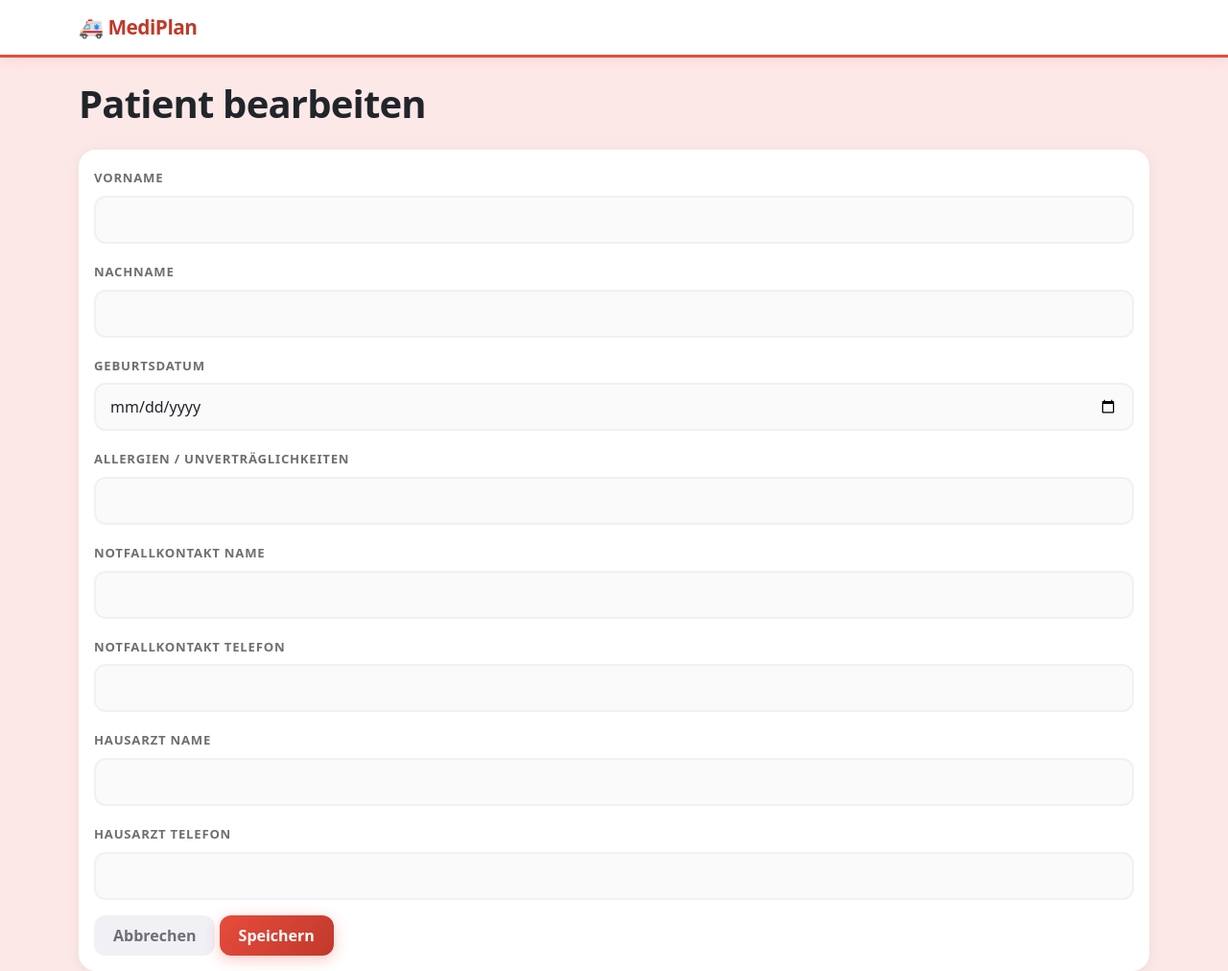
After one commit to skurskimaren-wq/mediplan, a Flask app: template templates/patient_bearbeiten.html in a window 1280 px wide. The commit adds this page. Shown: the whole page at 96% size. Run offline with Flask 3, Linux system fonts and the light colour scheme; the template is opened without the code that fills it, so the values that code supplies are empty.

Commit message:
Patient bearbeiten und Datum formatiert

```diff
--- a/app.py
+++ b/app.py
@@ -6,6 +6,7 @@ import io
 import base64
 import functools
 from datetime import timedelta
+from datetime import datetime
 
 app = Flask(__name__)
 app.secret_key = 'mediplan-geheim-2026'
@@ -29,6 +30,14 @@ def index():
     conn = get_connection()
     patienten = conn.execute('SELECT * FROM patienten WHERE nutzer_id = ?', (session['nutzer_id'],)).fetchall()
     conn.close()
+
+    def format_datum(datum):
+        try:
+            return datetime.strptime(datum, '%Y-%m-%d').strftime('%d.%m.%Y')
+        except:
+            return datum
+
+    app.jinja_env.filters['datum'] = format_datum
     return render_template('index.html', patienten=patienten)
 
 @app.route('/register', methods=['GET', 'POST'])
@@ -158,6 +167,36 @@ def medikament_loeschen(id):
     conn.close()
     return redirect(url_for('patient_detail', id=patient_id))
 
+@app.route('/patient/<int:id>/bearbeiten', methods=['GET', 'POST'])
+@login_required
+def patient_bearbeiten(id):
+    conn = get_connection()
+    patient = conn.execute('SELECT * FROM patienten WHERE id = ? AND nutzer_id = ?',
+                           (id, session['nutzer_id'])).fetchone()
+    if not patient:
+        return redirect(url_for('index'))
+    if request.method == 'POST':
+        vorname = request.form['vorname']
+        nachname = request.form['nachname']
+        name = vorname + ' ' + nachname
+        geburtsdatum = request.form['geburtsdatum']
+        allergien = request.form['allergien']
+        notfallkontakt_name = request.form['notfallkontakt_name']
+        notfallkontakt_telefon = request.form['notfallkontakt_telefon']
+        hausarzt_name = request.form['hausarzt_name']
+        hausarzt_telefon = request.form['hausarzt_telefon']
+        conn.execute('''UPDATE patienten SET name=?, geburtsdatum=?, allergien=?,
+                     notfallkontakt_name=?, notfallkontakt_telefon=?,
+                     hausarzt_name=?, hausarzt_telefon=?
+                     WHERE id=? AND nutzer_id=?''',
+                     (name, geburtsdatum, allergien, notfallkontakt_name,
+                      notfallkontakt_telefon, hausarzt_name, hausarzt_telefon,
+                      id, session['nutzer_id']))
+        conn.commit()
+        conn.close()
+        return redirect(url_for('patient_detail', id=id))
+    return render_template('patient_bearbeiten.html', patient=patient)
+
 
 if __name__ == '__main__':
     app.run(debug=True)
--- a/templates/index.html
+++ b/templates/index.html
@@ -72,7 +72,7 @@
                     <span style="font-size: 2rem;">👤</span>
                     <div class="ms-3">
                         <h5 class="mb-0 fw-bold">{{ patient['name'] }}</h5>
-                        <p class="text-muted small mb-0">geb. {{ patient['geburtsdatum'] }}</p>
+                        <p class="text-muted small mb-0">geb. {{ patient['geburtsdatum'] | datum }}</p>
                     </div>
                 </div>
                 {% if patient['allergien'] %}
--- /dev/null
+++ b/templates/patient_bearbeiten.html
@@ -0,0 +1,54 @@
+{% extends 'base.html' %}
+
+{% block content %}
+<h1 class="mb-4">Patient bearbeiten</h1>
+
+<div class="card">
+    <div class="card-body">
+        <form method="POST">
+            <div class="mb-3">
+                <label class="form-label">Vorname</label>
+                <input type="text" name="vorname" class="form-control"
+                    value="{{ patient['name'].split(' ')[0] }}" required>
+            </div>
+            <div class="mb-3">
+                <label class="form-label">Nachname</label>
+                <input type="text" name="nachname" class="form-control"
+                    value="{{ patient['name'].split(' ')[1] if ' ' in patient['name'] else '' }}" required>
+            </div>
+            <div class="mb-3">
+                <label class="form-label">Geburtsdatum</label>
+                <input type="date" name="geburtsdatum" class="form-control"
+                    value="{{ patient['geburtsdatum'] }}" required>
+            </div>
+            <div class="mb-3">
+                <label class="form-label">Allergien / Unverträglichkeiten</label>
+                <input type="text" name="allergien" class="form-control"
+                    value="{{ patient['allergien'] or '' }}">
+            </div>
+            <div class="mb-3">
+                <label class="form-label">Notfallkontakt Name</label>
+                <input type="text" name="notfallkontakt_name" class="form-control"
+                    value="{{ patient['notfallkontakt_name'] or '' }}">
+            </div>
+            <div class="mb-3">
+                <label class="form-label">Notfallkontakt Telefon</label>
+                <input type="text" name="notfallkontakt_telefon" class="form-control"
+                    value="{{ patient['notfallkontakt_telefon'] or '' }}">
+            </div>
+            <div class="mb-3">
+                <label class="form-label">Hausarzt Name</label>
+                <input type="text" name="hausarzt_name" class="form-control"
+                    value="{{ patient['hausarzt_name'] or '' }}">
+            </div>
+            <div class="mb-3">
+                <label class="form-label">Hausarzt Telefon</label>
+                <input type="text" name="hausarzt_telefon" class="form-control"
+                    value="{{ patient['hausarzt_telefon'] or '' }}">
+            </div>
+            <a href="/patient/{{ patient['id'] }}" class="btn btn-secondary">Abbrechen</a>
+            <button type="submit" class="btn btn-danger">Speichern</button>
+        </form>
+    </div>
+</div>
+{% endblock %}
--- a/templates/patient_detail.html
+++ b/templates/patient_detail.html
@@ -7,7 +7,7 @@
     <div class="row align-items-center">
         <div class="col-md-8">
             <h1 class="fw-bold mb-1">👤 {{ patient['name'] }}</h1>
-            <p class="mb-1 opacity-75">📅 geboren am {{ patient['geburtsdatum'] }}</p>
+            <p class="mb-1 opacity-75">📅 geboren am {{ patient['geburtsdatum'] | datum }}</p>
             {% if patient['allergien'] %}
             <div class="mt-2">
                 <span class="badge bg-warning text-dark fs-6">⚠️ Allergie: {{ patient['allergien'] }}</span>
@@ -26,6 +26,7 @@
         </div>
         <div class="col-md-4 text-end">
             <a href="/patient/{{ patient['id'] }}/qr" class="btn btn-light me-2">📱 QR-Code</a>
+            <a href="/patient/{{ patient['id'] }}/bearbeiten" class="btn btn-light me-2">✏️ Bearbeiten</a>
             <a href="/patient/{{ patient['id'] }}/medikament/neu" class="btn btn-warning">+ Medikament</a>
         </div>
     </div>
--- a/templates/qr.html
+++ b/templates/qr.html
@@ -16,7 +16,7 @@
         <!-- Patienteninfo -->
         <div class="mb-3 text-start bg-light rounded-3 p-3">
             <p class="mb-1"><strong>👤 Patient:</strong> {{ patient['name'] }}</p>
-            <p class="mb-0"><strong>📅 geb.:</strong> {{ patient['geburtsdatum'] }}</p>
+            <p class="mb-0"><strong>📅 geb.:</strong> {{ patient['geburtsdatum'] | datum }}</p>
             {% if patient['allergien'] %}
             <p class="mb-0 mt-1"><span class="badge bg-warning text-dark">⚠️ Allergie: {{ patient['allergien'] }}</span></p>
             {% endif %}
```
